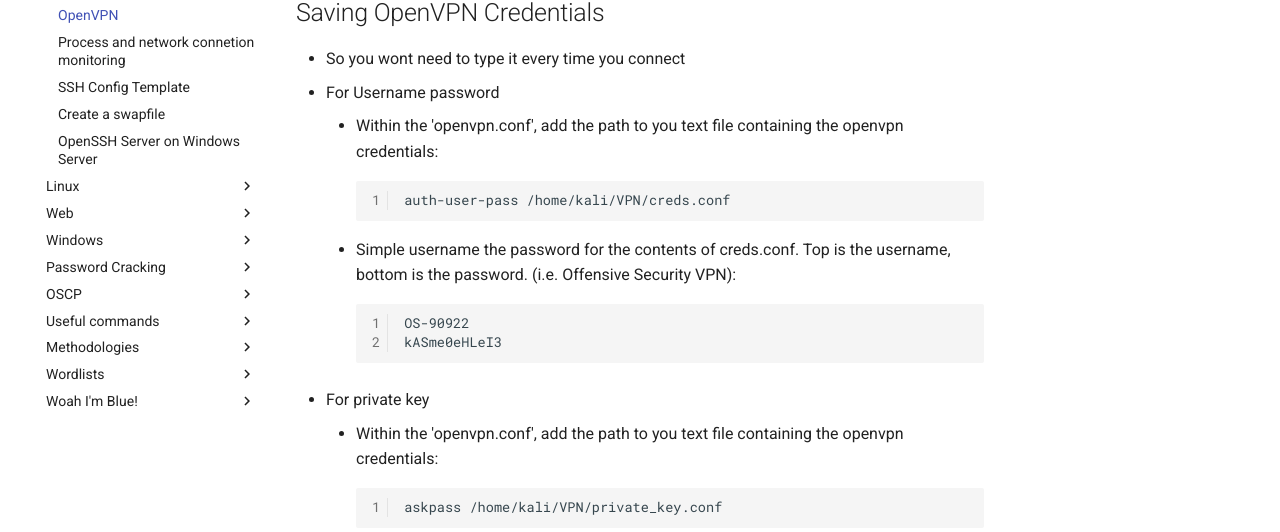
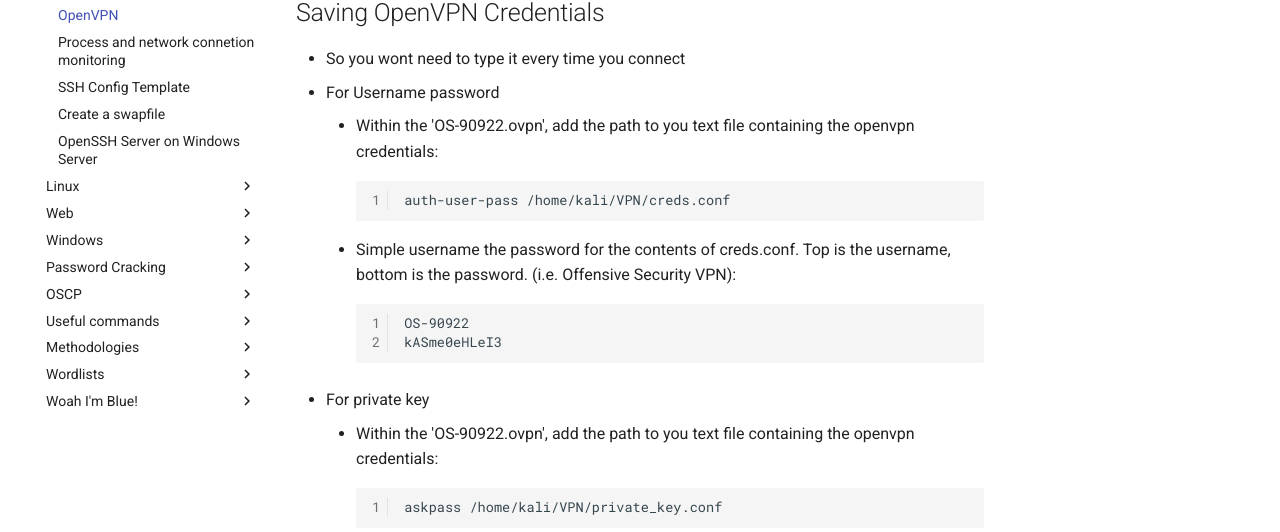
Before and after one commit to trojand/cheatsheet, an MkDocs documentation site: the page built from docs/Infrastructure_Setup/OpenVPN.md, in a window 1280 px wide and 1139 px high. Shown: the part 402-934 px from the top of the window. Built offline with MkDocs 1.6.1 and Material for MkDocs 9.7.7, drawn with Linux system fonts in a browser that asks for light colours; comment, search, counter and statistics services are not loaded.

Commit message:
Update OpenVPN.md
Updated to provided similarity to the OS provided openvpn config filename

````diff
--- a/docs/Infrastructure_Setup/OpenVPN.md
+++ b/docs/Infrastructure_Setup/OpenVPN.md
@@ -13,7 +13,7 @@ sudo systemctl enable openvpn
 ## Saving OpenVPN Credentials
 * So you wont need to type it every time you connect
 * For Username password
-    * Within the 'openvpn.conf', add the path to you text file containing the openvpn credentials:
+    * Within the 'OS-90922.ovpn', add the path to you text file containing the openvpn credentials:
         ```
         auth-user-pass /home/kali/VPN/creds.conf
         ```
@@ -23,7 +23,7 @@ sudo systemctl enable openvpn
         kASme0eHLeI3
         ```
 * For private key
-    * Within the 'openvpn.conf', add the path to you text file containing the openvpn credentials:
+    * Within the 'OS-90922.ovpn', add the path to you text file containing the openvpn credentials:
         ```
         askpass /home/kali/VPN/private_key.conf
         ```
````
